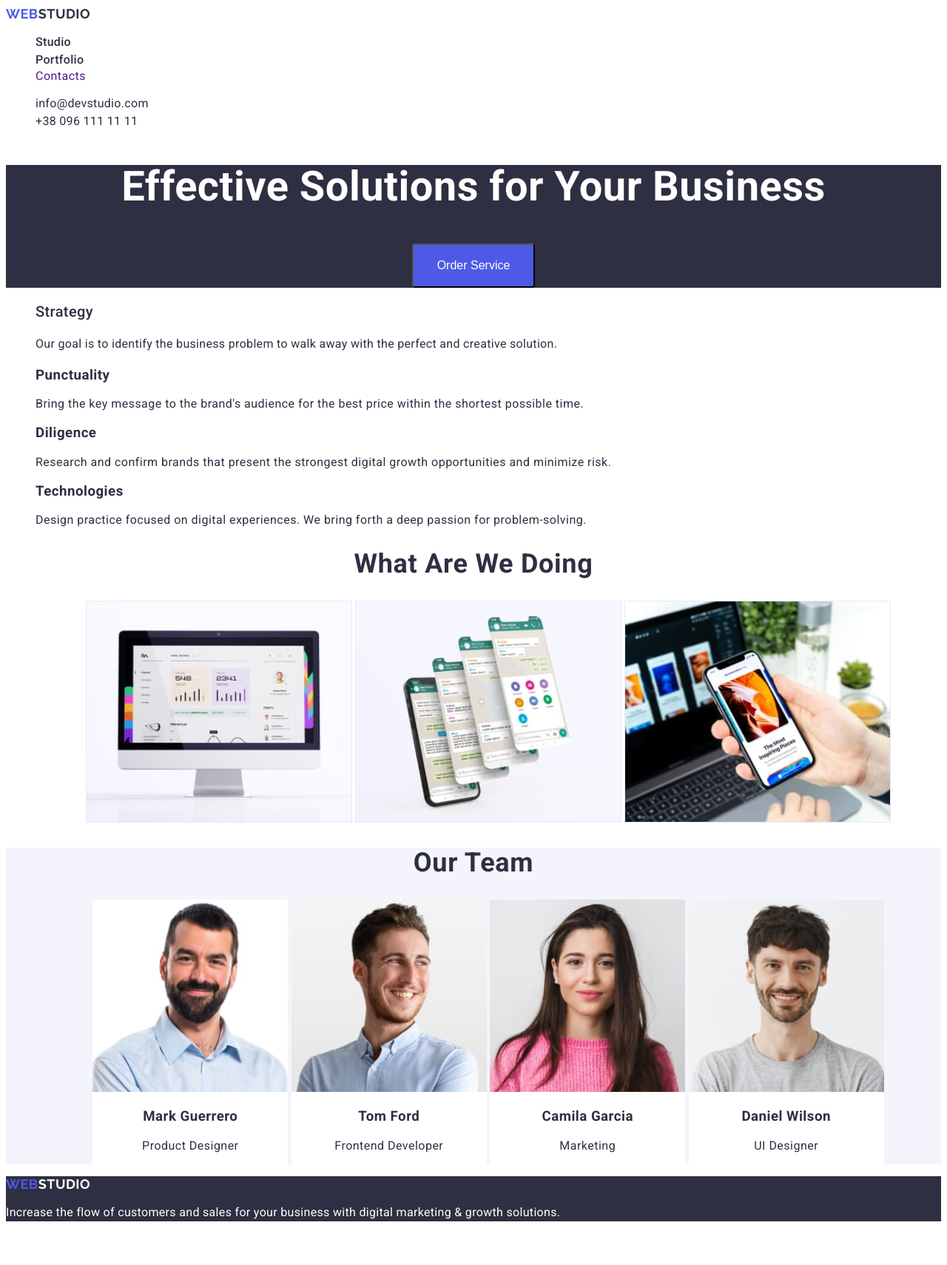
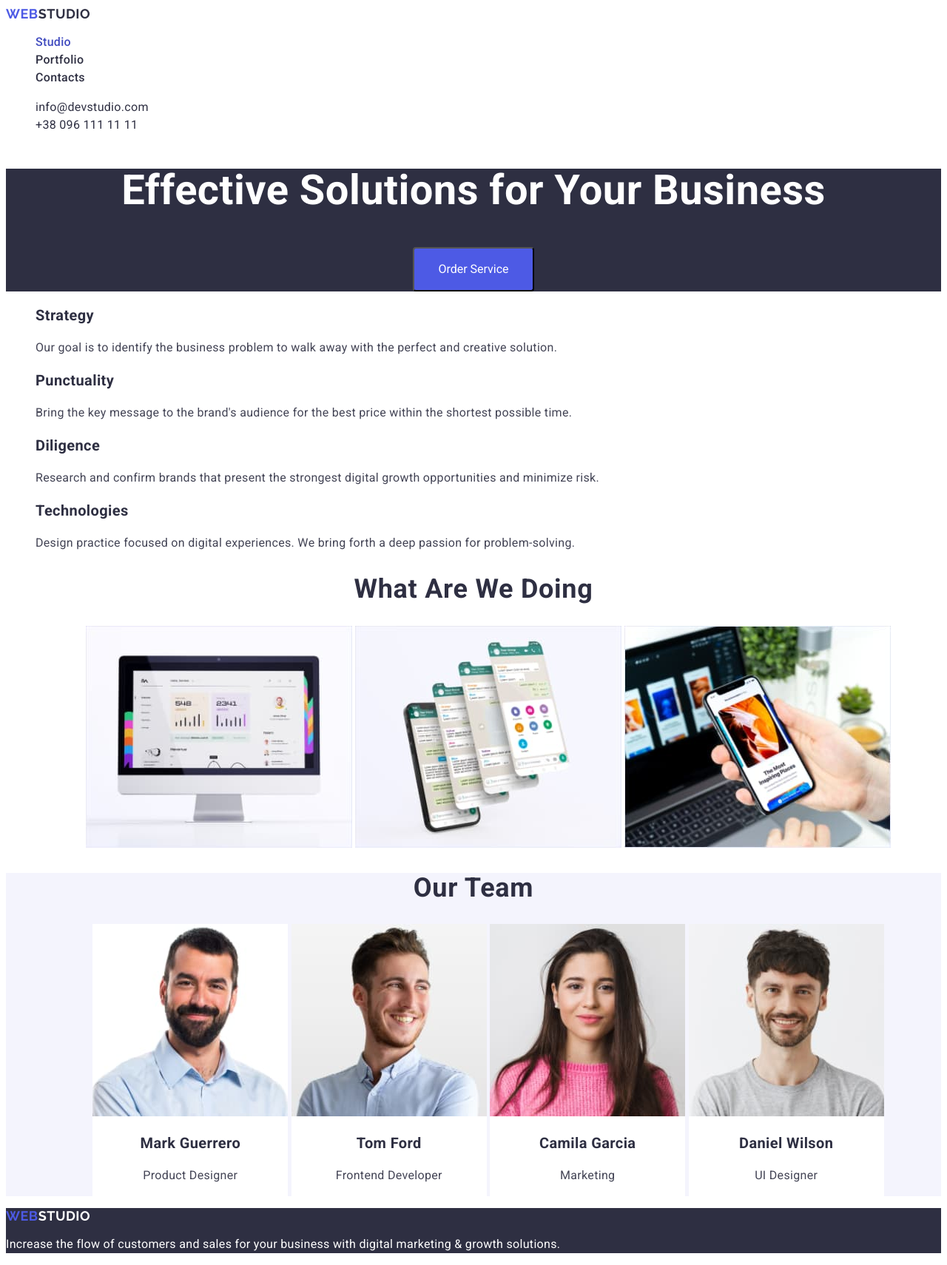
Before and after one commit to boogie1989/goit-markup-hw-02, a plain HTML site: page index.html in a window 1280 px wide. Shown: the whole page at 74% size. Before the commit the page ends 1667 px from the top, so only its background shows below. Drawn offline with Linux system fonts and the light colour scheme.

Commit message:
review changes

```diff
--- a/css/styles.css
+++ b/css/styles.css
@@ -2,24 +2,27 @@
 	--primary-font: "Roboto", sans-serif;
 	--secondary-font: "Raleway", sans-serif;
 
-	--primary-color: #4d5ae5;
-	--on-primary-color: white;
+	--CLOUD: #f4f4fd;
+	--CORNFLOWER: #e7e9fc;
+	--GREY: #2e2f42b2;
+	--IRIS: #4d5ae5;
+	--LIGHT-SLATE: #8e8f99;
+	--NAVY-BLUE: #2e2f42;
+	--NAVY-BLUE-400: rgba(46, 47, 66, 0.4);
+	--NAVY-BLUE-700: rgba(46, 47, 66, 0.7);
+	--OCEAN: #404bbf;
+	--SLATE: #434455;
+	--WHITE: #ffffff;
+	--GREEN-HOVER: #31d0aa;
 
-	--primary-container-color: white;
-	--on-primary-container-color: #2e2f42;
-
-	--secondary-container-color: #2e2f42;
-	--on-secondary-container-color: white;
-
-	--tertiary-container-color: #f4f4fd;
-	--on-tertiary-container-color: #2e2f42;
+	--button-shadow: 0 4px 4px 0 rgba(0, 0, 0, 0.15);
 }
 
 body {
 	font-family: var(--primary-font);
 	letter-spacing: 0.03em;
-	background-color: var(--primary-container-color);
-	color: var(--on-primary-container-color);
+	background-color: var(--WHITE);
+	color: var(--NAVY-BLUE);
 }
 
 ul,
@@ -31,24 +34,45 @@ a {
 	text-decoration: none;
 }
 
+.item-title {
+	font-size: 20px;
+	line-height: 1.2;
+	letter-spacing: 0.4px;
+	color: var(--NAVY-BLUE);
+}
+
+.item-subtitle {
+	font-size: 16px;
+	font-weight: 400;
+	line-height: 1.5;
+	letter-spacing: 0.32px;
+	color: var(--SLATE);
+}
+
 .button {
-	background-color: var(--primary-color);
-	color: var(--on-primary-color);
+	font-family: var(--primary-font);
+	background-color: var(--IRIS);
+	color: var(--WHITE);
 	font-size: 16px;
-	line-height: 150%;
+	line-height: 1.5;
 	padding: 16px 32px;
 	border-radius: 4px;
+}
+.button:hover,
+.button:focus {
+	background: var(--OCEAN);
+	box-shadow: var(--button-shadow);
 }
 
 .filter-button {
 	padding: 12px 24px;
-	background-color: var(--tertiary-container-color);
-	color: var(--primary-color);
+	background-color: var(--CLOUD);
+	color: var(--IRIS);
 }
 .filter-button:hover,
 .filter-button:focus {
-	background: var(--primary-color);
-	color: var(--on-primary-color);
+	background: var(--IRIS);
+	color: var(--WHITE);
 }
 
 .logo {
@@ -58,58 +82,49 @@ a {
 	line-height: 1.17;
 	letter-spacing: 0.03em;
 	text-transform: uppercase;
-	color: var(--primary-color);
+	color: var(--IRIS);
 }
 
 .logo-dark {
-	color: var(--on-primary-container-color);
+	color: var(--NAVY-BLUE);
 }
 
 .logo-light {
-	color: var(--on-secondary-container-color);
-}
-
-.header {
-}
-
-.header-nav {
-}
-
-.header-nav-menu {
-}
-
-.header-nav-menu-item {
+	color: var(--WHITE);
 }
 
 .header-nav-menu-link {
-	color: var(--primary-text-color);
+	color: var(--NAVY-BLUE);
 	font-size: 16px;
 	line-height: 24px;
 	letter-spacing: 0.32px;
 	font-weight: 500;
 }
-
-.header-contacts {
-}
-
-.header-contacts-list {
-}
-
-.header-contacts-item {
+.header-nav-menu-link:hover,
+.header-nav-menu-link:focus {
+	color: var(--OCEAN);
 }
 
 .header-contacts-link {
-	color: var(--primary-text-color);
+	color: var(--NAVY-BLUE);
 	font-size: 16px;
 	font-weight: 400;
 	line-height: 24px;
 	letter-spacing: 0.32px;
 	font-style: normal;
 }
+.header-contacts-link:hover,
+.header-contacts-link:focus {
+	color: var(--OCEAN);
+}
+
+.header-nav-menu-link.current {
+	color: var(--OCEAN);
+}
 
 .hero {
-	background-color: var(--secondary-container-color);
-	color: var(--on-secondary-container-color);
+	background-color: var(--NAVY-BLUE);
+	color: var(--WHITE);
 	text-align: center;
 }
 
@@ -119,31 +134,8 @@ a {
 	line-height: 107.3%;
 }
 
-.features {
-}
-
 .features-title {
 	display: none;
-}
-
-.features-list {
-}
-
-.feature-item {
-}
-
-.feature-item-title {
-	font-size: 20px;
-	font-weight: 500;
-	line-height: 24px;
-	letter-spacing: 0.4px;
-}
-
-.feature-item-desc {
-	font-size: 16px;
-	font-weight: 400;
-	line-height: 24px;
-	letter-spacing: 0.32px;
 }
 
 .tasks {
@@ -159,19 +151,13 @@ a {
 	text-transform: capitalize;
 }
 
-.tasks-list {
-}
-
 .task-item {
 	display: inline-block;
 }
 
-.task-item-title {
-}
-
 .team {
 	text-align: center;
-	background-color: var(--tertiary-container-color);
+	background-color: var(--CLOUD);
 }
 
 .team-title {
@@ -183,26 +169,22 @@ a {
 	text-transform: capitalize;
 }
 
-.team-list {
-}
-
 .team-member {
 	display: inline-block;
-	background-color: var(--primary-container-color);
-}
-
-.team-member-title {
+	background-color: var(--WHITE);
 }
 
 .team-member-img {
-}
-
-.team-member-position {
+	color: var(--SLATE);
+	font-size: 16px;
+	font-weight: 400;
+	line-height: 1.2;
+	letter-spacing: 0.32px;
 }
 
 .footer {
-	background-color: var(--secondary-container-color);
-	color: var(--on-secondary-container-color);
+	background-color: var(--NAVY-BLUE);
+	color: var(--WHITE);
 }
 
 .footer-text {
@@ -213,18 +195,12 @@ a {
 	letter-spacing: 0.32px;
 }
 
-.portfolio {
-}
 .portfolio-title {
 	display: none;
 }
-.filters-list {
-}
-.filter-item {
-}
 
 .jobs-list {
-	color: var(--on-primary-container-color);
+	color: var(--NAVY-BLUE);
 	display: flex;
 	flex-wrap: wrap;
 }
@@ -232,17 +208,3 @@ a {
 	flex: 1 0 33%;
 	padding-bottom: 48px;
 }
-.job-img {
-}
-.job-title {
-	font-size: 20px;
-	font-weight: 500;
-	line-height: 24px;
-	letter-spacing: 0.4px;
-}
-.job-desc {
-	font-size: 16px;
-	font-weight: 400;
-	line-height: 24px;
-	letter-spacing: 0.32px;
-}
--- a/index.html
+++ b/index.html
@@ -20,13 +20,13 @@
 				<a class="logo" href="./index.html"> Web<span class="logo-dark">Studio</span> </a>
 				<ul class="header-nav-menu">
 					<li class="header-nav-menu-item">
-						<a class="header-nav-menu-link" href="./index.html">Studio</a>
+						<a class="header-nav-menu-link current" href="./index.html">Studio</a>
 					</li>
 					<li class="header-nav-menu-item">
 						<a class="header-nav-menu-link" href="./portfolio.html">Portfolio</a>
 					</li>
 					<li class="header-nav-menu-item">
-						<a class="nav-menu-link" href="">Contacts</a>
+						<a class="header-nav-menu-link" href="">Contacts</a>
 					</li>
 				</ul>
 			</nav>
@@ -52,29 +52,29 @@
 				<h2 class="features-title">Features</h2>
 				<ul class="features-list">
 					<li class="feature-item">
-						<h3 class="feature-item-title">Strategy</h3>
-						<p class="feature-item-desc">
+						<h3 class="item-title feature-item-title">Strategy</h3>
+						<p class="item-subtitle feature-item-desc">
 							Our goal is to identify the business problem to walk away with the perfect and creative
 							solution.
 						</p>
 					</li>
 					<li class="feature-item">
-						<h3 class="feature-title">Punctuality</h3>
-						<p class="feature-desc">
+						<h3 class="item-title feature-item-title">Punctuality</h3>
+						<p class="item-subtitle feature-item-desc">
 							Bring the key message to the brand's audience for the best price within the shortest
 							possible time.
 						</p>
 					</li>
 					<li class="feature-item">
-						<h3 class="feature-title">Diligence</h3>
-						<p class="feature-desc">
+						<h3 class="item-title feature-item-title">Diligence</h3>
+						<p class="item-subtitle feature-item-desc">
 							Research and confirm brands that present the strongest digital growth opportunities and
 							minimize risk.
 						</p>
 					</li>
 					<li class="feature-item">
-						<h3 class="feature-title">Technologies</h3>
-						<p class="feature-desc">
+						<h3 class="item-title feature-item-title">Technologies</h3>
+						<p class="item-subtitle feature-item-desc">
 							Design practice focused on digital experiences. We bring forth a deep passion for
 							problem-solving.
 						</p>
@@ -126,8 +126,8 @@
 							width="264"
 							height="260"
 						/>
-						<h3 class="team-member-title">Mark Guerrero</h3>
-						<p class="team-member-position">Product Designer</p>
+						<h3 class="item-title team-member-title">Mark Guerrero</h3>
+						<p class="item-subtitle team-member-position">Product Designer</p>
 					</li>
 					<li class="team-member">
 						<img
@@ -137,8 +137,8 @@
 							width="264"
 							height="260"
 						/>
-						<h3 class="team-member-title">Tom Ford</h3>
-						<p class="team-member-position">Frontend Developer</p>
+						<h3 class="item-title team-member-title">Tom Ford</h3>
+						<p class="item-subtitle team-member-position">Frontend Developer</p>
 					</li>
 					<li class="team-member">
 						<img
@@ -148,8 +148,8 @@
 							width="264"
 							height="260"
 						/>
-						<h3 class="team-member-title">Camila Garcia</h3>
-						<p class="team-member-position">Marketing</p>
+						<h3 class="item-title team-member-title">Camila Garcia</h3>
+						<p class="item-subtitle team-member-position">Marketing</p>
 					</li>
 					<li class="team-member">
 						<img
@@ -159,8 +159,8 @@
 							width="264"
 							height="260"
 						/>
-						<h3 class="team-member-title">Daniel Wilson</h3>
-						<p class="team-member-position">UI Designer</p>
+						<h3 class="item-title team-member-title">Daniel Wilson</h3>
+						<p class="item-subtitle team-member-position">UI Designer</p>
 					</li>
 				</ul>
 			</section>
```
Also changed, not shown: portfolio.html (+18 -18 lines).
